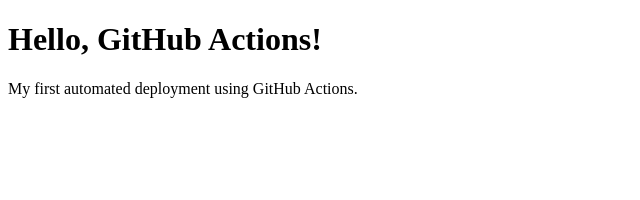
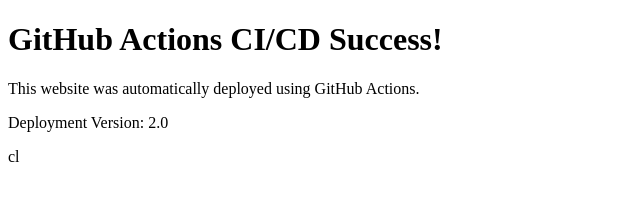
Before and after one commit to Feanken/roadmap-devops-project, a plain HTML site: page GitHub-Actions-Deployment/index.html in a window 1280 px wide. Shown: the whole page, without its empty margins (0-640 px from the left). Drawn offline with Linux system fonts and the light colour scheme.

Commit message:
feat: index-html change

```diff
--- a/GitHub-Actions-Deployment/index.html
+++ b/GitHub-Actions-Deployment/index.html
@@ -6,7 +6,8 @@
     <title>GitHub Actions Deployment</title>
 </head>
 <body>
-    <h1>Hello, GitHub Actions!</h1>
-    <p>My first automated deployment using GitHub Actions.</p>
+    <h1>GitHub Actions CI/CD Success!</h1>
+    <p>This website was automatically deployed using GitHub Actions.</p>
+    <p>Deployment Version: 2.0</p>
 </body>
-</html>
+</html>cl
```
